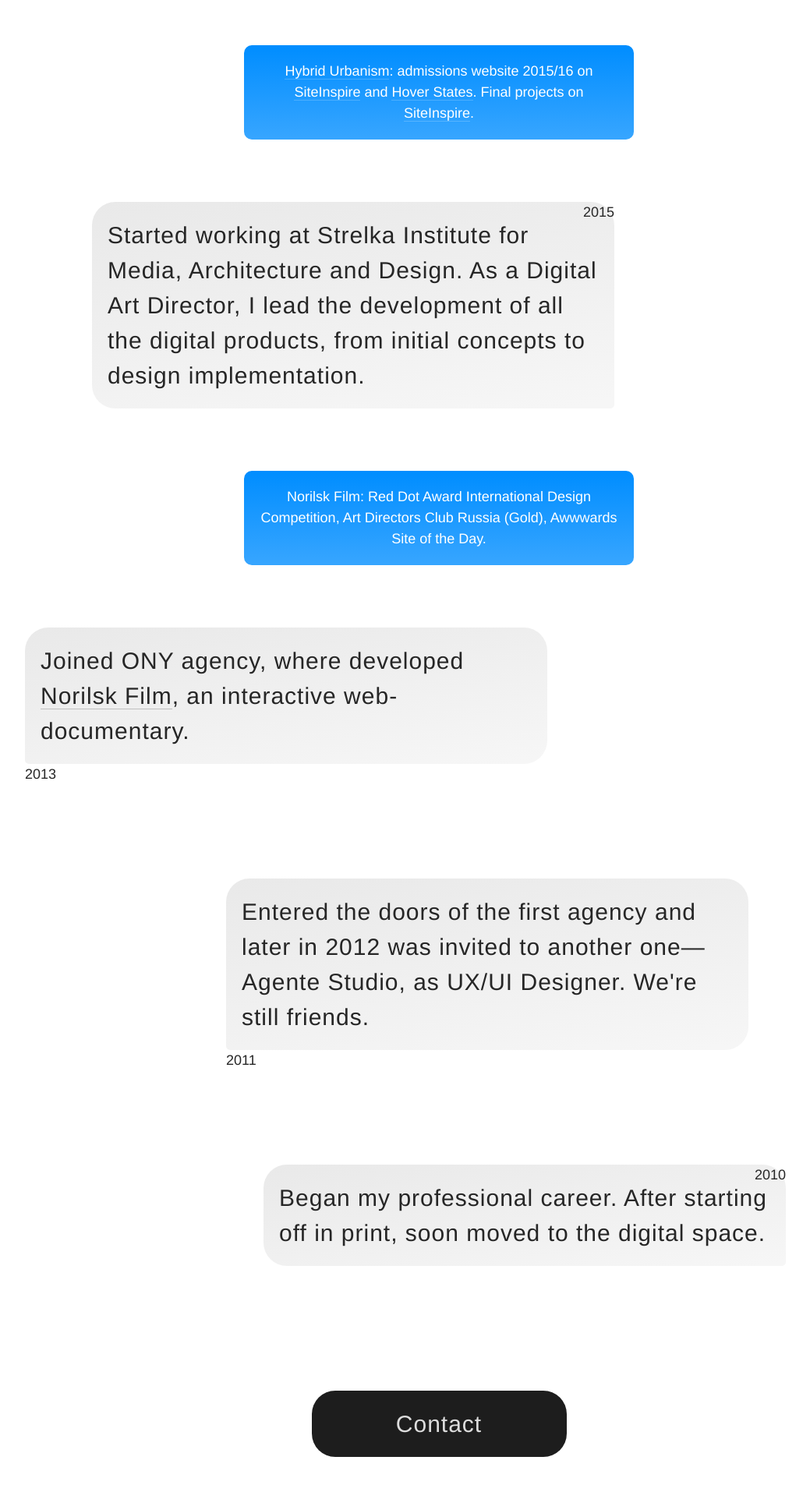
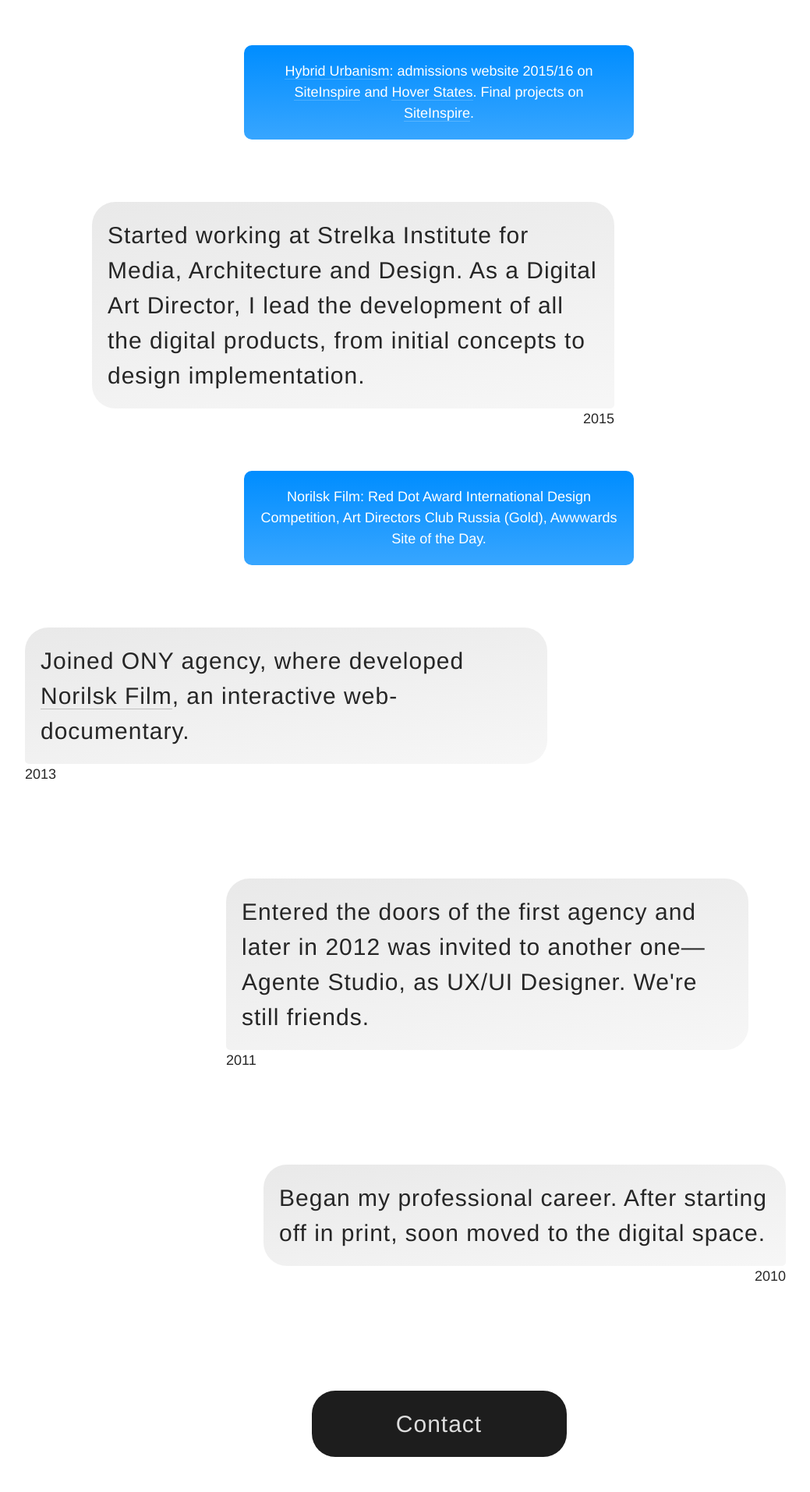
Before and after one commit to exah/karalevich-com, a Jekyll site: the page built from about.html, in a window 1280 px wide. Shown: the part 1876-3790 px from the top of the page at 78% size, without its empty margins (77-1116 px from the left). Built offline with Jekyll 4.4.1, drawn with Linux system fonts in a browser that asks for light colours.

Commit message:
Fix absolute date issue

```diff
--- a/_posts/1990-01-05-advanced-urban-design.html
+++ b/_posts/1990-01-05-advanced-urban-design.html
@@ -30,7 +30,7 @@
 
 					<div class="row-start row-clear-mobile margin-t-05x">
 						<div class="col-2">Production:</div>
-						<div class="col-6">2016, Strelka Studio. Identity by <a href='http://kulachek.com' target='_blank'>Anna Kulachek</a>, web development by <a href='https://twitter.com/exah' target='_blank'>John Grishin</a>
+						<div class="col-6">2016, Strelka Studio. Identity by <a href='http://kulachek.com' target='_blank'>Anna Kulachek</a>, web development by <a href='https://twitter.com/exah' target='_blank'>John Grishin</a>
 						</div>
 					</div>
 
--- a/_posts/1990-01-08-disrupt-the-m-all.html
+++ b/_posts/1990-01-08-disrupt-the-m-all.html
@@ -33,7 +33,7 @@
 					<div class="row-start row-clear-mobile margin-t-05x">
 						<div class="col-2">Production:</div>
 						<div class="col-6">
-							2015, Strelka Studio. Web development by <a target="about_blank" href="http://valiafetisov.com">Valia Fetisov</a> and <a target="about_blank" href="https://twitter.com/exah">John Grishin</a>
+							2015, Strelka Studio. Web development by <a target="about_blank" href="http://valiafetisov.com">Valia Fetisov</a> and <a target="about_blank" href="https://twitter.com/exah">John Grishin</a>
 						</div>
 					</div>
 
--- a/_posts/1990-01-09-the-new-normal.html
+++ b/_posts/1990-01-09-the-new-normal.html
@@ -32,7 +32,7 @@
 
 					<div class="row-start row-clear-mobile margin-t-05x">
 						<div class="col-2">Production:</div>
-						<div class="col-6">2017, Strelka Studio. Identity together with <a href='http://kulachek.com' target='_blank'>Anna Kulachek</a>, web development by <a href='https://twitter.com/exah' target='_blank'>John Grishin</a></div>
+						<div class="col-6">2017, Strelka Studio. Identity together with <a href='http://kulachek.com' target='_blank'>Anna Kulachek</a>, web development by <a href='https://twitter.com/exah' target='_blank'>John Grishin</a></div>
 					</div>
 
 					<div class="row-start row-clear-mobile margin-t-05x">
--- a/about.html
+++ b/about.html
@@ -123,7 +123,7 @@
 
 	<div class="row-start row-clear-mobile margin-t-4x">
 		<div class="col-2"></div>
-		<div class="col-8 elem-relative row-to-column elem-in-viewport elem-transition--05">
+		<div class="col-8 elem-relative elem-in-viewport elem-transition--05">
 				<div class="bubble elem-transition--05 button bubble-grey">
 					Started working at Strelka Institute for Media, Architecture and Design. As a Digital Art Director, I lead the development of all the digital products, from initial concepts to design implementation.
 				</div>
@@ -144,7 +144,7 @@
 
 	<div class="row-start row-clear-mobile margin-t-4x">
 		<div class="col-1"></div>
-		<div class="col-8 elem-relative row-to-column elem-in-viewport elem-transition--05">
+		<div class="col-8 elem-relative elem-in-viewport elem-transition--05">
 				<div class="bubble elem-transition--05 button bubble-grey bubble-left">
 					Joined ONY agency, where developed <a href="/norilsk-film">Norilsk Film</a>, an interactive web-documentary.
 				</div>
@@ -155,7 +155,7 @@
 
 	<div class="row-start row-clear-mobile margin-t-6x">
 		<div class="col-4"></div>
-		<div class="col-8 elem-relative row-to-column elem-in-viewport elem-transition--05">
+		<div class="col-8 elem-relative elem-in-viewport elem-transition--05">
 				<div class="bubble elem-transition--05 button bubble-grey bubble-left">
 					Entered the doors of the first agency and later in 2012 was invited to another one—Agente Studio, as UX/UI Designer. We're still friends.
 				</div>
@@ -164,7 +164,7 @@
 	</div>
 
 	<div class="row-end row-clear-mobile margin-t-6x">
-		<div class="col-8 elem-relative row-to-column elem-in-viewport elem-transition--05">
+		<div class="col-8 elem-relative elem-in-viewport elem-transition--05">
 				<div class="bubble elem-transition--05 button bubble-grey">
 					Began my professional career. After starting off in print, soon moved to the digital space.
 				</div>
```
